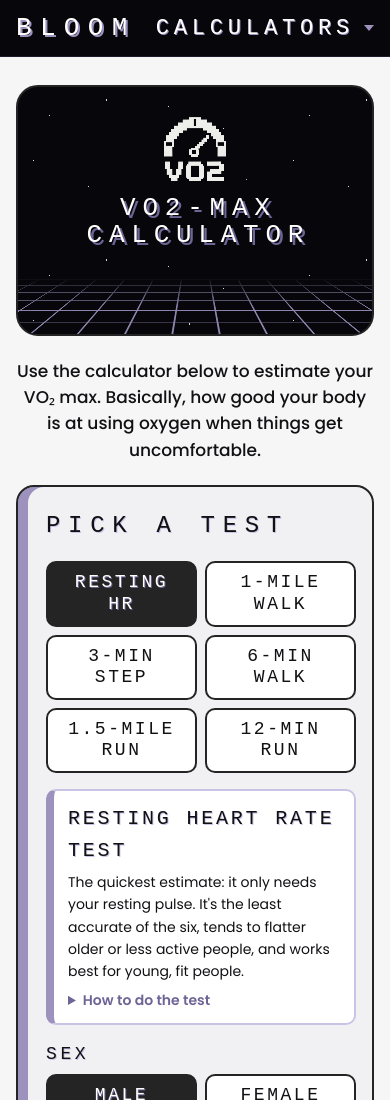
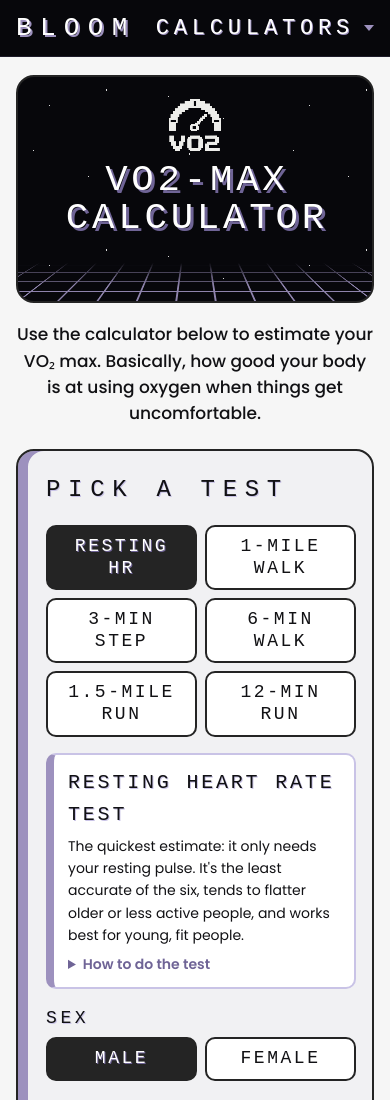
Before and after one commit to karifilipek-ops/Bloom, a plain HTML site: page vo2-max-calculator/index.html in a window 390 px wide. Shown: the top 1100 px of the page. Drawn offline with Linux system fonts and the light colour scheme; a web font is replaced by a local one.

Commit message:
Mobile hero banners: scale titles with screen width, tighter padding
Co-Authored-By: Claude Opus 5.5 <noreply@anthropic.com>
Claude-Session: https://claude.ai/code/session_01VWttRCxdj4yyDR3tp8pMJj

```diff
--- a/assets/css/site.css
+++ b/assets/css/site.css
@@ -436,3 +436,15 @@ hr.rule { border: 0; border-top: 1px solid var(--line); margin: 40px auto; max-w
 @media (max-width: 560px) { .bf-card .r { font-size: 16px; letter-spacing: .08em; padding: 0 6px 0 8px; } }
 .bf-card.photo.round { padding: 6px 6px 16px; }
 .bf-card.photo.round img { border-radius: 50%; }
+
+/* ---------- Hero banners on phones: bigger titles, tighter box ---------- */
+@media (max-width: 560px) {
+  .hero { margin: 18px auto 18px; padding: 30px 14px 78px; border-radius: 18px; }
+  .hero h1 { font-size: 12.5vw; letter-spacing: .14em; margin-right: -.14em; line-height: 1.02; }
+  .hero p { font-size: 14px; margin-top: 10px; }
+  .hero::after { height: 150px; background-size: 40px 28px; }
+  .hero.sm { padding: 22px 12px 64px; }
+  .hero.sm h1 { font-size: 9.6vw; letter-spacing: .1em; margin-right: -.1em; }
+  .hero.sm .px { height: 52px; margin-bottom: 10px; }
+  .hero.sm::after { height: 120px; }
+}
```
